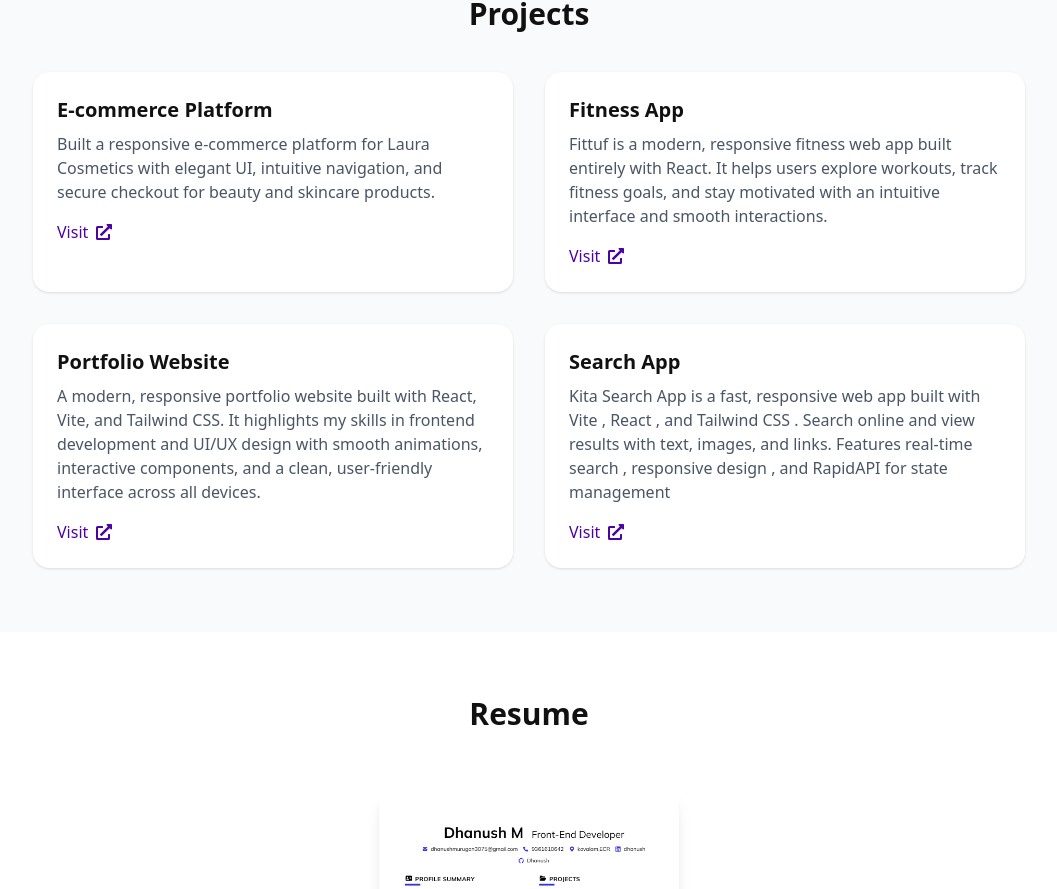
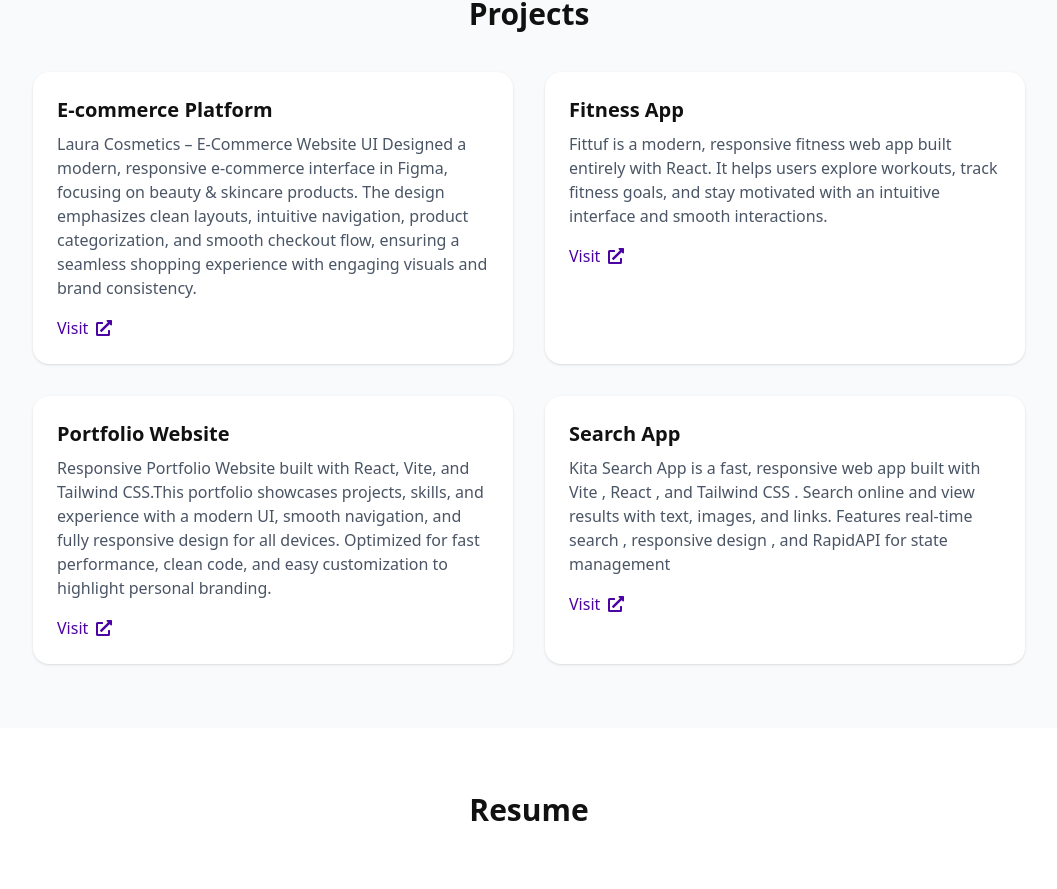
Before and after one commit to Dhanush1374949/Morden-portfolio, a React (Vite) app: page / in a window 1280 px wide. Shown: the part 2068-2957 px from the top of the page, without its empty margins (111-1168 px from the left). Built offline with nearby package versions, Linux system fonts and the light colour scheme.

Commit message:
fix add some in this

```diff
--- a/src/App.css
+++ /dev/null
@@ -1,3 +0,0 @@
-.html{
-  scroll-behavior: smooth;
-}
--- a/src/components/Projects.jsx
+++ b/src/components/Projects.jsx
@@ -2,9 +2,9 @@ import { FaExternalLinkAlt } from "react-icons/fa";
 
 export default function Projects() {
   const projects = [
-    { title: "E-commerce Platform", desc: "Built a responsive e-commerce platform for Laura Cosmetics with elegant UI, intuitive navigation, and secure checkout for beauty and skincare products.", link: "https://www.behance.net/gallery/230664095/Laura-Skin-Care-Product" },
+    { title: "E-commerce Platform", desc: "Laura Cosmetics – E-Commerce Website UI Designed a modern, responsive e-commerce interface in Figma, focusing on beauty & skincare products. The design emphasizes clean layouts, intuitive navigation, product categorization, and smooth checkout flow, ensuring a seamless shopping experience with engaging visuals and brand consistency.", link: "https://www.behance.net/gallery/230664095/Laura-Skin-Care-Product" },
     { title: "Fitness App", desc: "Fittuf is a modern, responsive fitness web app built entirely with React. It helps users explore workouts, track fitness goals, and stay motivated with an intuitive interface and smooth interactions.", link: "https://github.com/Dhanush1374949/FITTUFapp" },
-    { title: "Portfolio Website", desc: "A modern, responsive portfolio website built with React, Vite, and Tailwind CSS. It highlights my skills in frontend development and UI/UX design with smooth animations, interactive components, and a clean, user-friendly interface across all devices.", link: "https://github.com/Dhanush1374949/Morden-portfolio" },
+    { title: "Portfolio Website", desc: "Responsive Portfolio Website built with React, Vite, and Tailwind CSS.This portfolio showcases projects, skills, and experience with a modern UI, smooth navigation, and fully responsive design for all devices. Optimized for fast performance, clean code, and easy customization to highlight personal branding.", link: "https://github.com/Dhanush1374949/Morden-portfolio" },
     { title: "Search App", desc: "Kita Search App is a fast, responsive web app built with Vite , React , and Tailwind CSS . Search online and view results with text, images, and links. Features real-time search , responsive design , and RapidAPI for state management", link: "https://github.com/Dhanush1374949/Kita-Search" },
   ];
 
```
